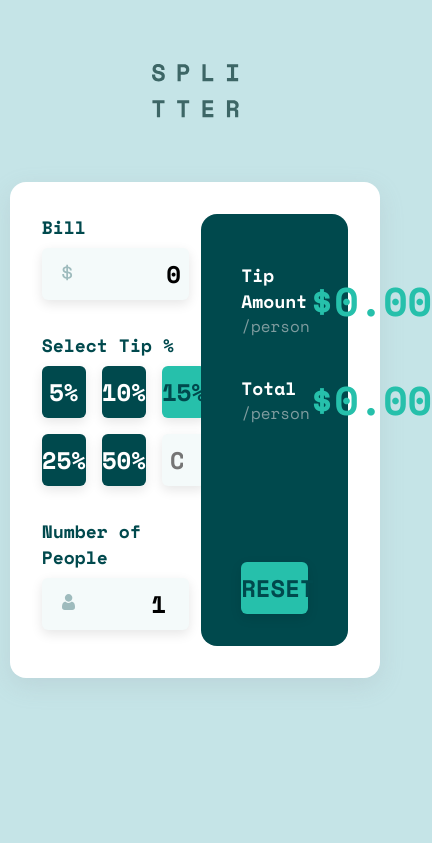
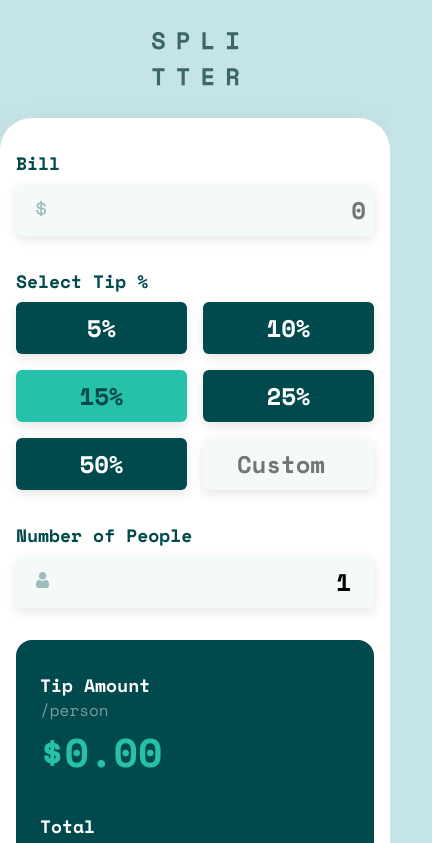
Before and after one commit to danilovilhena/frontend-mentor-challenges, a React (Create React App) app in the folder tip-calculator/: page / in a window 390 px wide. Shown: the top 843 px of the page, 432 px wide, since content can reach past the window. Built offline with nearby package versions, Linux system fonts and the light colour scheme.

Commit message:
[tip-calculator] Adding responsivity to the application

```diff
--- a/tip-calculator/src/App.js
+++ b/tip-calculator/src/App.js
@@ -1,13 +1,14 @@
 import { useState } from 'react';
 import logo from './images/logo.svg';
 import './App.scss';
+import './App.responsivity.scss';
 
 const App = () => {
-  const [value, setValue] = useState(0);
+  const [value, setValue] = useState('');
   const [person, setPerson] = useState(1);
   const [tip, setTip] = useState(15);
 
-  const handleValueChange = (event) => {+event.target.value >= 0 ? setValue(event.target.value) : setValue(1)}
+  const handleValueChange = (event) => {+event.target.value >= 0 ? setValue(event.target.value) : setValue('')}
   const handlePersonChange = (event) => {+event.target.value > 0 ? setPerson(event.target.value) : setPerson(1)}
   const handleTipChange = (event) => {
     if(event.target.tagName === 'BUTTON') {
@@ -20,20 +21,20 @@ const App = () => {
 
   const formatPrice = (num) => (Math.round(num * 100) / 100).toFixed(2);
   const calculateTip = () => value * (tip/100)
-  const resetStates = () => {setValue(0); setPerson(1); setTip(15)}
+  const resetStates = () => {setValue(''); setPerson(1); setTip(15)}
 
   return (
     <main>
-      <img src={logo} title="Splitter" />
+      <img src={logo} title="Splitter" alt="Splitter"/>
 
       <div className="content">
         <div id="left-side">
           {/* Bill */}
-          <label for="bill-input">Bill</label>
-          <input type="text" id="bill-input" value={value} onChange={handleValueChange}></input>
+          <label htmlFor="bill-input">Bill</label>
+          <input type="text" id="bill-input" value={value} placeholder="0" onChange={handleValueChange}></input>
 
           {/* Select Tip % */}
-          <label for="custom-tip-input">Select Tip %</label>
+          <label htmlFor="custom-tip-input">Select Tip %</label>
           <div className="buttons">
             <button className={tip === 5 ? "btn active": "btn"} onClick={handleTipChange}>5%</button>
             <button className={tip === 10 ? "btn active": "btn"} onClick={handleTipChange}>10%</button>
@@ -44,7 +45,7 @@ const App = () => {
           </div>
 
           {/* Number of People */}
-          <label for="people-input">Number of People</label>
+          <label htmlFor="people-input">Number of People</label>
           <input type="number" id="people-input" min="1" value={person} onChange={handlePersonChange}></input>
         </div>
 
@@ -67,7 +68,7 @@ const App = () => {
             <p className="value">${formatPrice((+value + calculateTip(value))/person)}</p>
           </div>
 
-          <button className="btn active" onClick={resetStates}>Reset</button>
+          <button className="btn active" onClick={resetStates} disabled={!value && person === 1}>Reset</button>
         </div>
       </div>
     </main>
--- /dev/null
+++ b/tip-calculator/src/App.responsivity.scss
@@ -0,0 +1,53 @@
+@media (max-width: 800px) {
+    main > img{
+        margin: 2rem 0;
+    }
+
+    main .content {
+        flex-direction: column;
+        margin-bottom: 2rem;
+    }
+
+    main .content #left-side,
+    main .content #right-side {
+        width: 100%;
+    }
+
+    main .content #left-side > input:last-child {
+        margin-bottom: 0;
+    }
+
+    main .content #left-side{
+        margin-bottom: 2rem;
+    }
+
+    main .content #right-side {
+        padding: 1rem 2.5rem 2rem 2.5rem;
+    }
+}
+
+@media (max-width: 500px) {
+    main .content {
+        padding: 2rem 1rem;
+        width: 100%;
+        margin-bottom: 0;
+        border-radius: 2rem 2rem 0 0;
+        border-bottom-left-radius: 0;
+        border-bottom-right-radius: 0;
+    }
+
+    main .content #left-side .buttons {
+        grid-template: repeat(3, 1fr)/repeat(2, 1fr);
+    }
+
+    main .content #right-side {
+        padding: 1rem 1.5rem 2rem 1.5rem;
+    }
+}
+
+@media (max-width: 400px) {
+    main .content #right-side .amount-container {
+        flex-direction: column;
+        align-items: flex-start;
+    }
+}
--- a/tip-calculator/src/App.scss
+++ b/tip-calculator/src/App.scss
@@ -107,6 +107,10 @@ main {
                 grid-gap: 1rem;
             }
 
+            #bill-input, #people-input {
+                text-align: right;
+            }
+
             #bill-input {
                 background: url('./images/icon-dollar.svg') no-repeat scroll 1.25rem 1rem;
                 background-color: var(--light-gray-cyan);
```
